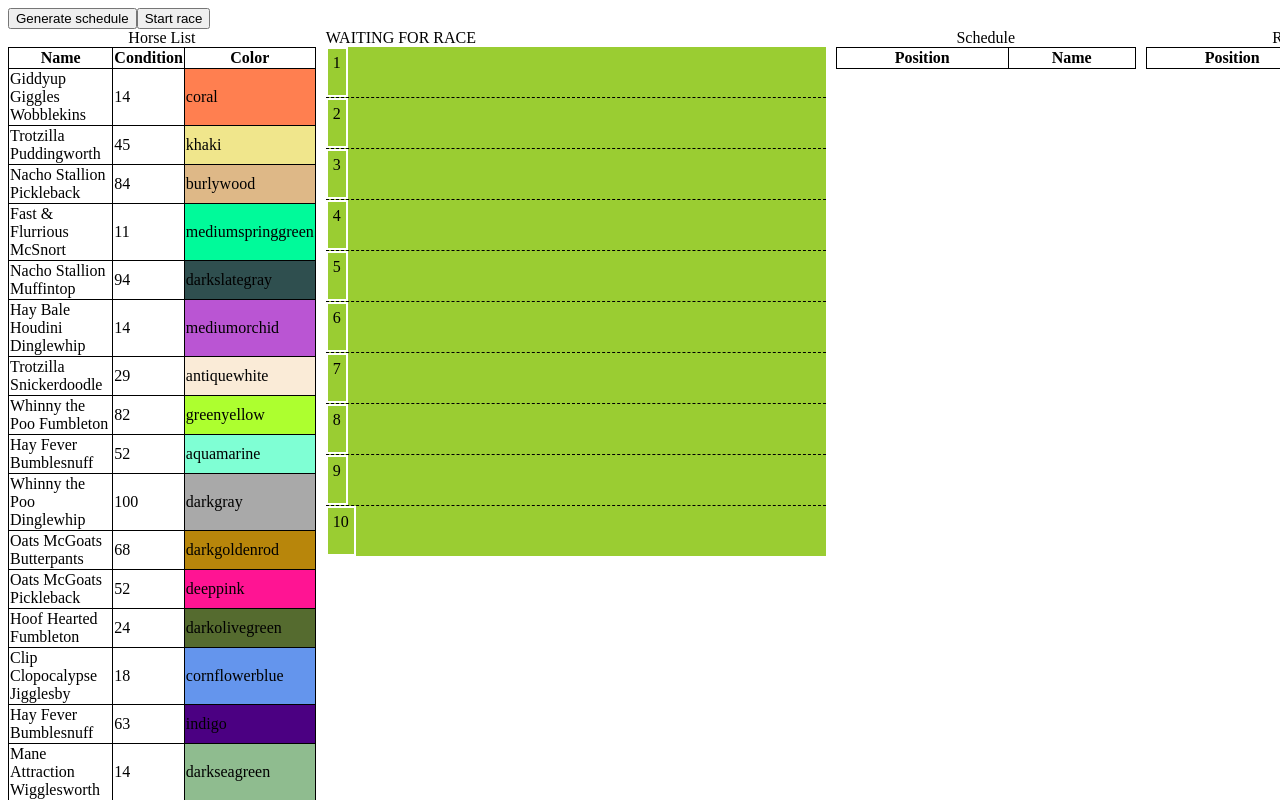
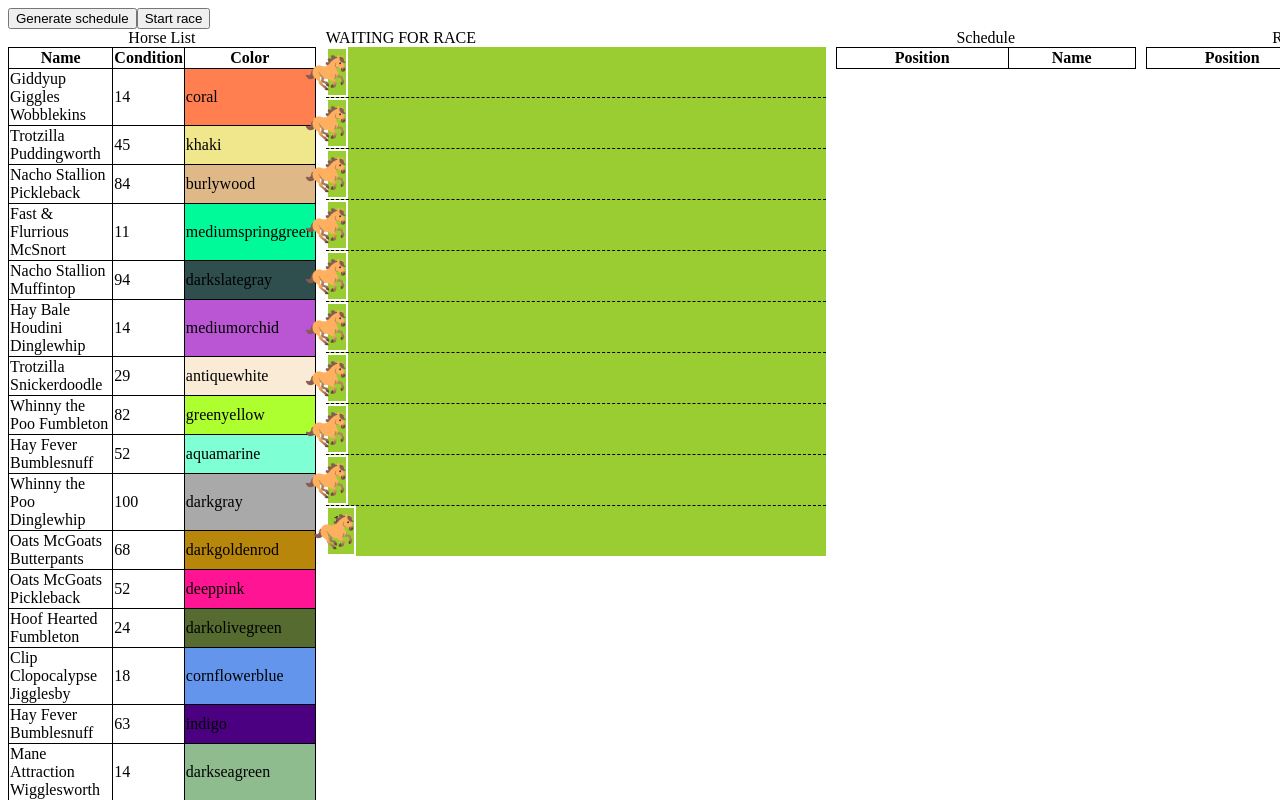
Before and after one commit to anacierdem/horse-racing, a Vue app: page / in a window 1280 px wide. Shown: the top 800 px of the page. Built offline with nearby package versions, Linux system fonts and the light colour scheme.

Commit message:
Remove unnecessary duplicate lanes

```diff
--- a/src/components/CurrentRace.vue
+++ b/src/components/CurrentRace.vue
@@ -112,17 +112,7 @@ export default defineComponent({
       LAP {{ raceNo + 1 }}:
     </div>
     <div class="lane-wrapper">
-      <div v-if="!currentRound" v-for="index in HORSE_PER_RACE" class="lane">
-        <div class="lane-marker">
-          {{ index }}
-        </div>
-      </div>
-
-      <div
-        v-if="currentRound"
-        v-for="(_, index) in currentRound.horses"
-        class="lane"
-      >
+      <div v-for="(_, index) in this.horsePositions" class="lane">
         <div class="lane-marker">
           {{ index + 1 }}
         </div>
```
